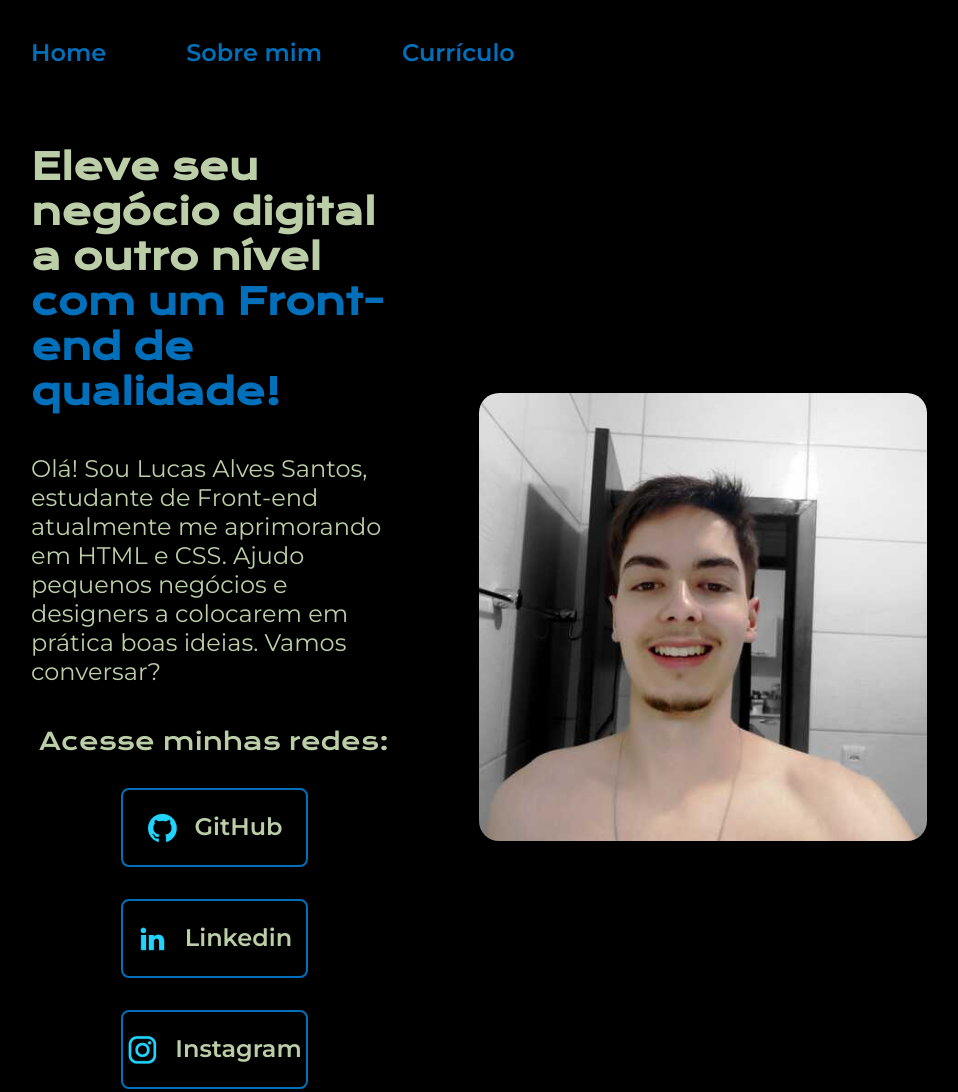
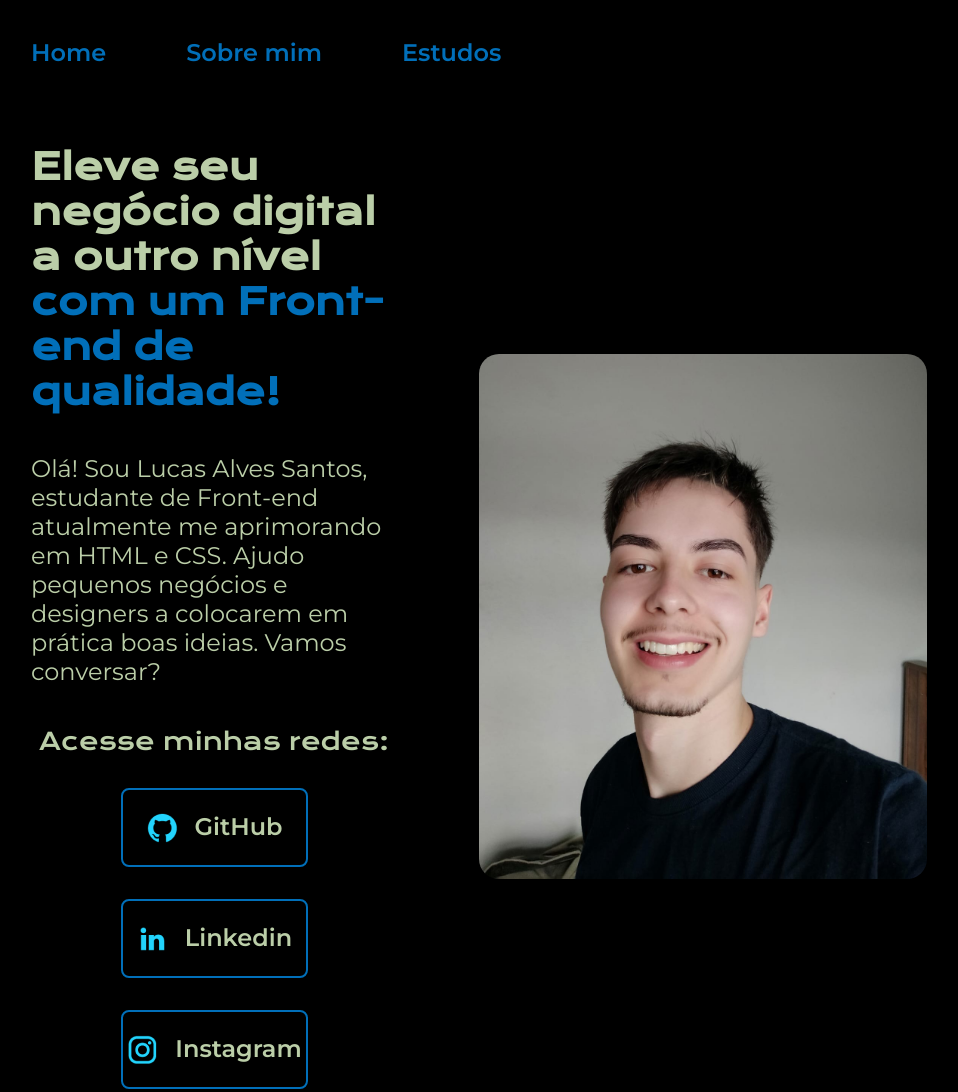
Before and after one commit to lucasalvesz01/portfolio, a plain HTML site: page index.html in a window 1280 px wide. Shown: the top 1092 px of the page, without its empty margins (161-1119 px from the left). Drawn offline with nearby package versions, Linux system fonts and the light colour scheme.

Commit message:
Atualizando Imagens

```diff
--- a/index.html
+++ b/index.html
@@ -11,7 +11,7 @@
         <nav class="cabecalho__menu">
             <a class="cabecalho__menu__link" href="index.html">Home</a>
             <a class="cabecalho__menu__link" href="about.html">Sobre mim</a>
-            <a class="cabecalho__menu__link" href="curriculo.html">Currículo</a>
+            <a class="cabecalho__menu__link" href="curriculo.html">Estudos</a>
         </nav>
     </header>
     <main class="apresentacao">
@@ -25,7 +25,7 @@
                 <a class="apresentacao__links__navegacao" href="https://www.instagram.com/lucas.alvesz01/"><img src="./assets/instagram.png">Instagram</a>
             </div>
         </section>
-        <img class="apresentacao__imagem" src="./assets/lucasatt.jpeg" alt="Foto Lucas">
+        <img class="apresentacao__imagem" src="./assets/fotolucas.jpeg" alt="Foto Lucas">
     </main>
     <footer class="rodape">
         <p>Desenvolvido por Lucas.</p>
--- a/styles/style.css
+++ b/styles/style.css
@@ -112,6 +112,7 @@ body {
 
 .apresentacao__imagem{
     width: 50%;
+    height: 50%;
     border-radius: 20px;
 }
 
```
Also changed, not shown: about.html (+2 -2 lines), curriculo.html (+1 -1 lines), assets/ImagemPortfolio.png (added), assets/TelaInicialPortifolio.png (deleted), assets/fotolucas.jpeg (added), assets/lucasatt.jpeg (deleted).
